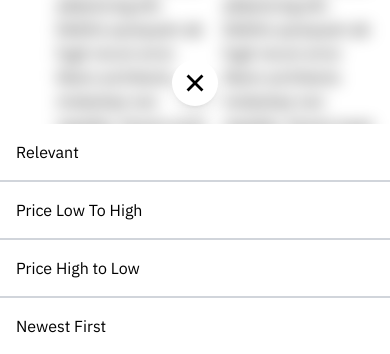
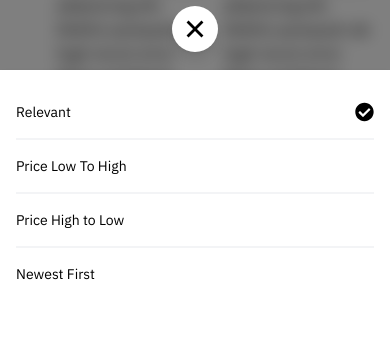
Before and after one commit to rhythmsaha/elegasilk-storefront, a Next.js app: page /browse/sarees in a window 390 px wide. Shown: the part 488-842 px from the top of the page. Built offline with nearby package versions, Linux system fonts and the light colour scheme; no server answers.

Commit message:
Add sort functionality to mobile SortMenu component

```diff
--- a/components/browse/mobile/SortMenu.tsx
+++ b/components/browse/mobile/SortMenu.tsx
@@ -1,15 +1,20 @@
-import sortData from "@/lib/Products_SortData";
+import sortData, { ISortItem } from "@/lib/Products_SortData";
 import React from "react";
+import { FaCheckCircle } from "react-icons/fa";
 import { IoCloseSharp } from "react-icons/io5";
 
 interface Props {
     onClose: () => void;
+    onChange: (item: ISortItem) => void;
+    sortBy: ISortItem;
 }
 
-const SortMenu: React.FC<Props> = ({ onClose }) => {
+const SortMenu: React.FC<Props> = ({ onClose, onChange, sortBy }) => {
+    const selectedId = sortBy.id;
+
     return (
-        <div className="lg:hidden fixed z-30 inset-0 backdrop-blur flex items-end">
-            <div className="max-h-[35%] relative w-full mt-auto bg-white flex flex-col justify-between items-center">
+        <div className="lg:hidden fixed z-30 inset-0 backdrop-blur flex items-end bg-black bg-opacity-50">
+            <div className="max-h-[35%] relative w-full mt-auto bg-white shadow flex flex-col justify-between items-center pb-10">
                 <button
                     className="text-3xl absolute -top-16 bg-white rounded-full p-2 shadow-lg"
                     onClick={onClose}
@@ -17,16 +22,21 @@ const SortMenu: React.FC<Props> = ({ onClose }) => {
                     <IoCloseSharp />
                 </button>
 
-                <div className="overflow-auto w-full">
-                    <div>
+                <div className="overflow-auto w-full ">
+                    <div className="p-4">
                         {sortData.map((item) => {
                             return (
-                                <div
+                                <button
                                     key={item.id}
-                                    className="w-full p-4 border-b-2 border-gray-300"
+                                    className="w-full py-4 border-b-2 last:border-none border-gray-100 text-sm sm:text-base relative flex items-center justify-between"
+                                    onClick={() => onChange(item)}
                                 >
-                                    <button className="w-full text-left">{item.name}</button>
-                                </div>
+                                    <span className="w-full text-left">{item.name}</span>
+
+                                    {selectedId === item.id && (
+                                        <FaCheckCircle className=" text-xl" />
+                                    )}
+                                </button>
                             );
                         })}
                     </div>
--- a/sections/products/BrowseProductsSection.tsx
+++ b/sections/products/BrowseProductsSection.tsx
@@ -45,7 +45,9 @@ const BrowseProductsSection: React.FC<Props> = ({
         }
     };
 
-    const onMSortChange = () => {
+    const onMSortChange = (item: ISortItem) => {
+        onSortChange(item);
+
         if (isMSortOpen) {
             closeMSort();
         }
@@ -110,7 +112,9 @@ const BrowseProductsSection: React.FC<Props> = ({
                     />
                 )}
 
-                {isMSortOpen && <SortMenu onClose={closeMSort} />}
+                {isMSortOpen && (
+                    <SortMenu onClose={closeMSort} onChange={onMSortChange} sortBy={sortBy} />
+                )}
             </>
         </div>
     );
```
